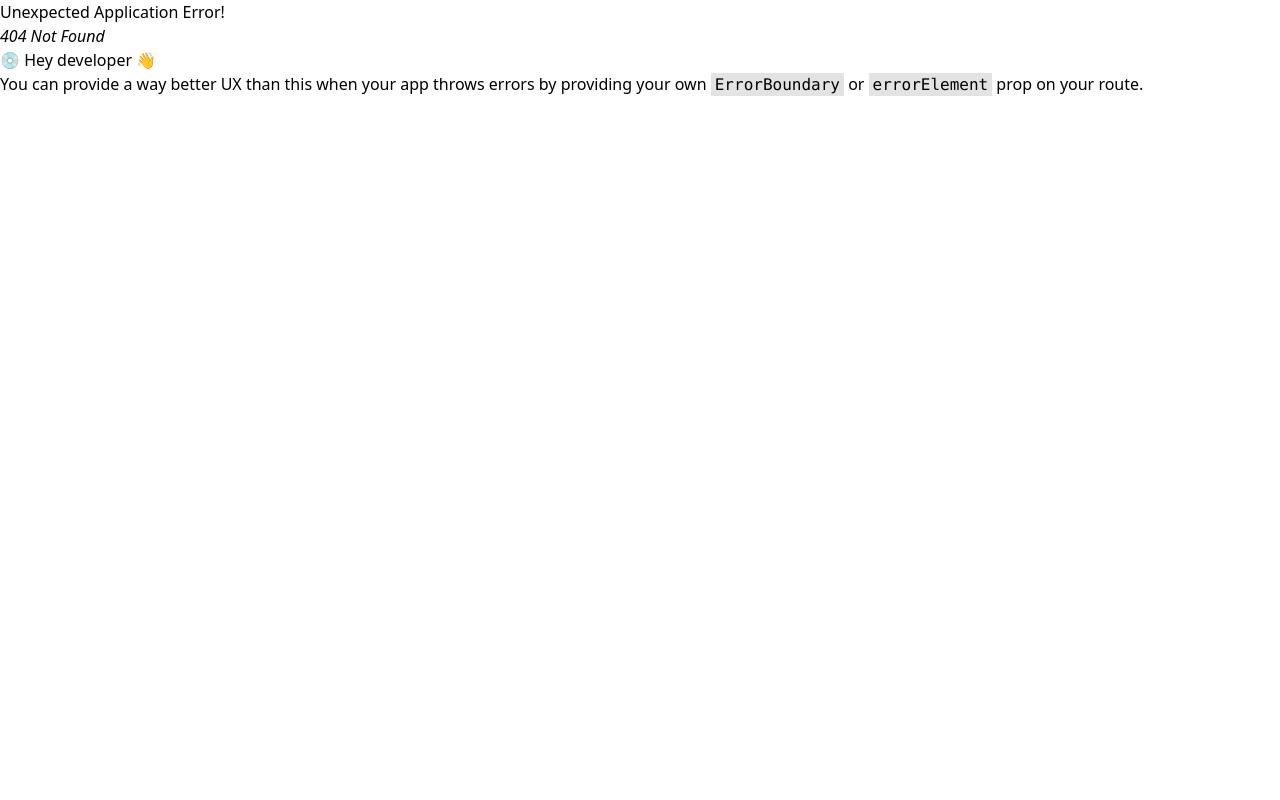
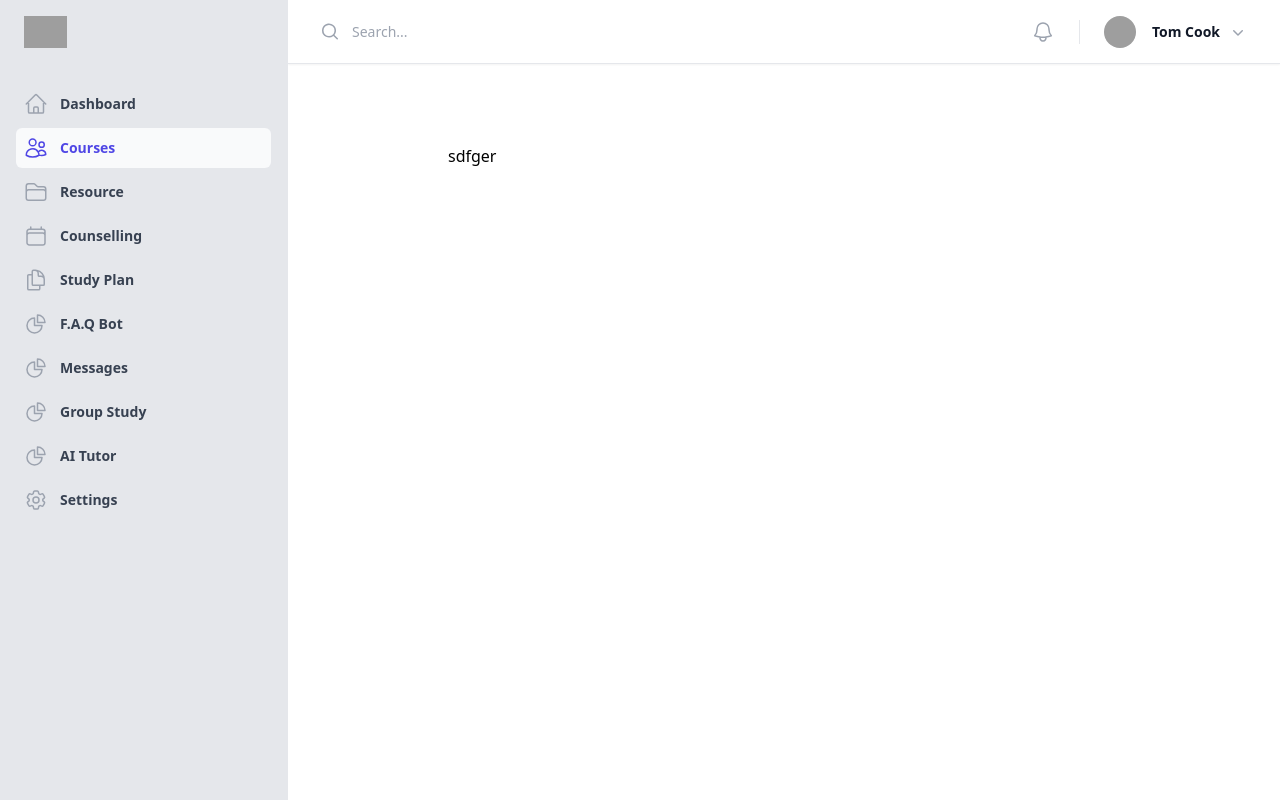
Before and after one commit to Abir191197/Universe-Hub-Frontend, a React (Vite) app: page /Dashboard/test-course in a window 1280 px wide. Before the commit this address had no page. Built offline with nearby package versions, Linux system fonts and the light colour scheme; grey boxes are pictures that could not be loaded.

Commit message:
Dashboard fixed

```diff
--- a/src/Layout/Main/Main.jsx
+++ b/src/Layout/Main/Main.jsx
@@ -1,13 +1,15 @@
-import { Outlet } from "react-router-dom";
+
+import Home from "../../Pages/Home/Home/Home";
 import Footer from "../../Pages/Shared/Footer/Footer";
 import Navbar from "../../Pages/Shared/Navbar/Navbar";
+
 
 
 const Main = () => {
     return (
         <>
-         <Navbar></Navbar>
-        <Outlet></Outlet>
+        <Navbar></Navbar>
+       <Home></Home>
         <Footer></Footer>
       </>
     );
--- /dev/null
+++ b/src/Layout/StudentDash/StudentDash.jsx
@@ -0,0 +1,17 @@
+import { Outlet } from "react-router-dom";
+import STdashboard from "../../components/Student/Dashboard/STdashboard";
+
+
+
+
+const StudentDash = () => {
+    return (
+        <div>
+          <STdashboard></STdashboard>
+            <Outlet></Outlet>
+
+        </div>
+    );
+};
+
+export default StudentDash;
--- a/src/components/Student/Dashboard/STdashboard.jsx
+++ b/src/components/Student/Dashboard/STdashboard.jsx
@@ -1,6 +1,6 @@
 import { Fragment, useState } from "react";
 import { Dialog, Menu, Transition } from "@headlessui/react";
-import { Link } from "react-router-dom";
+import { Link, useLocation } from "react-router-dom";
 import {
   Bars3Icon,
   BellIcon,
@@ -19,30 +19,15 @@ import {
 } from "@heroicons/react/20/solid";
 
 const navigation = [
-  { name: "Dashboard", to: "/dashboard", icon: HomeIcon, current: true },
-  { name: "Courses", to: "/courses", icon: UsersIcon, current: false },
-  { name: "Resource", to: "/resource", icon: FolderIcon, current: false },
-  {
-    name: "Counselling",
-    to: "/counselling",
-    icon: CalendarIcon,
-    current: false,
-  },
-  {
-    name: "Study Plan",
-    to: "/study-plan",
-    icon: DocumentDuplicateIcon,
-    current: false,
-  },
-  { name: "F.A.Q Bot", to: "/faq-bot", icon: ChartPieIcon, current: false },
-  { name: "Messages", to: "/messages", icon: ChartPieIcon, current: false },
-  {
-    name: "Group Study",
-    to: "/group-study",
-    icon: ChartPieIcon,
-    current: false,
-  },
-  { name: "AI Tutor", to: "/ai-tutor", icon: ChartPieIcon, current: false },
+  { name: "Dashboard", to: "/Dashboard", icon: HomeIcon },
+  { name: "Courses", to: "/Dashboard/test-course", icon: UsersIcon },
+  { name: "Resource", to: "/resource", icon: FolderIcon },
+  { name: "Counselling", to: "/counselling", icon: CalendarIcon },
+  { name: "Study Plan", to: "/study-plan", icon: DocumentDuplicateIcon },
+  { name: "F.A.Q Bot", to: "/faq-bot", icon: ChartPieIcon },
+  { name: "Messages", to: "/messages", icon: ChartPieIcon },
+  { name: "Group Study", to: "/group-study", icon: ChartPieIcon },
+  { name: "AI Tutor", to: "/ai-tutor", icon: ChartPieIcon },
 ];
 
 const userNavigation = [
@@ -56,6 +41,7 @@ function classNames(...classes) {
 
 export default function STdashboard() {
   const [sidebarOpen, setSidebarOpen] = useState(false);
+  const location = useLocation();
 
   return (
     <>
@@ -125,14 +111,14 @@ export default function STdashboard() {
                                 <Link
                                   to={item.to}
                                   className={classNames(
-                                    item.current
+                                    item.to === location.pathname
                                       ? "bg-gray-50 text-indigo-600"
                                       : "text-gray-700 hover:text-indigo-600 hover:bg-gray-50",
                                     "group flex gap-x-3 rounded-md p-2 text-sm leading-6 font-semibold"
                                   )}>
                                   <item.icon
                                     className={classNames(
-                                      item.current
+                                      item.to === location.pathname
                                         ? "text-indigo-600"
                                         : "text-gray-400 group-hover:text-indigo-600",
                                       "h-6 w-6 shrink-0"
@@ -184,14 +170,14 @@ export default function STdashboard() {
                         <Link
                           to={item.to}
                           className={classNames(
-                            item.current
+                            item.to === location.pathname
                               ? "bg-gray-50 text-indigo-600"
                               : "text-gray-700 hover:text-indigo-600 hover:bg-gray-50",
                             "group flex gap-x-3 rounded-md p-2 text-sm leading-6 font-semibold"
                           )}>
                           <item.icon
                             className={classNames(
-                              item.current
+                              item.to === location.pathname
                                 ? "text-indigo-600"
                                 : "text-gray-400 group-hover:text-indigo-600",
                               "h-6 w-6 shrink-0"
--- /dev/null
+++ b/src/components/TestCourse.jsx
@@ -0,0 +1,11 @@
+
+
+const TestCourse = () => {
+    return (
+        <div className="mx-40">
+           <h1 className="mx-72">sdfger</h1>
+        </div>
+    );
+};
+
+export default TestCourse;
```
Also changed, not shown: src/Routes/Routes.jsx (+17 -18 lines).
